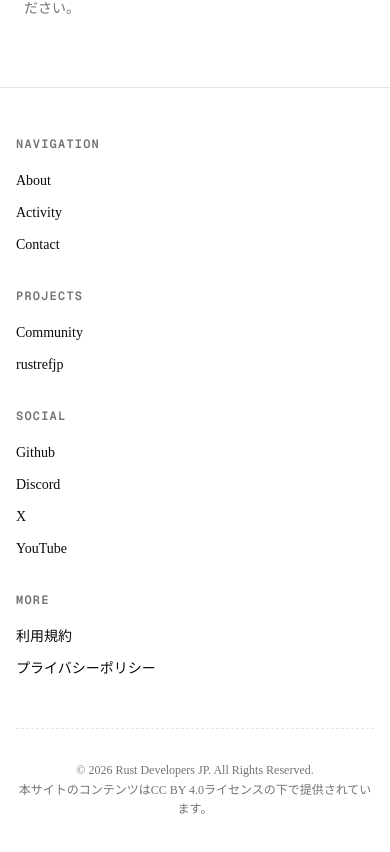
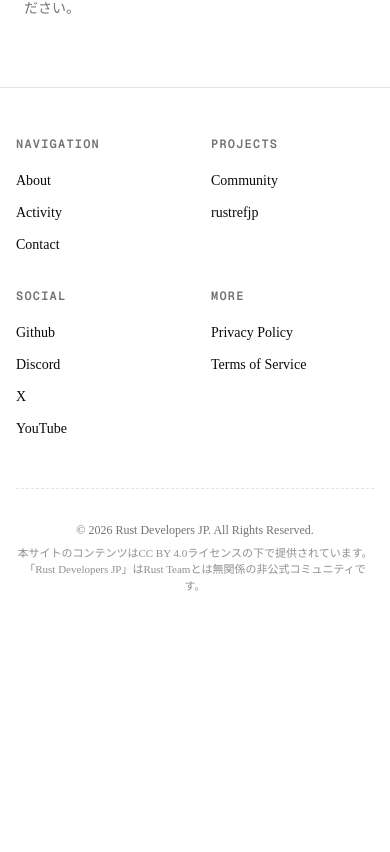
Before and after one commit to rust-developers-jp/rsdevsjp, a Next.js app: page /privacy in a window 390 px wide. Shown: the part 1653-2505 px from the top of the page. After the commit the page ends 2295 px from the top, so only its background shows below. Built offline with nearby package versions, Linux system fonts and the light colour scheme.

Commit message:
feat: add unofficial notice

```diff
--- a/components/about-section.tsx
+++ b/components/about-section.tsx
@@ -12,7 +12,11 @@ export function AboutSection() {
                         <Highlighter action="underline" color="#f66a00">
                             <strong>Rust Developers JP</strong>
                         </Highlighter>
-                        は、Rust言語の普及と振興を目的とした日本語コミュニティです。
+                        は、Rust言語の普及と振興を目的とした
+                        <Highlighter action="underline" color="#f66a00">
+                            <strong>非公式</strong>
+                        </Highlighter>
+                        の日本コミュニティです。
                     </p>
                     <p>
                         私たちは、より多くの方にRustの魅力と可能性を知っていただくこと、そして日本国内におけるRustエコシステムの発展に寄与することを目指して活動しております。
--- a/components/site-footer.tsx
+++ b/components/site-footer.tsx
@@ -20,8 +20,8 @@ const footerLinks = {
     { label: "YouTube", href: "https://www.youtube.com/@rust_developers_jp" },
   ],
   More: [
-    { label: "利用規約", href: "/tos" },
-    { label: "プライバシーポリシー", href: "/privacy" },
+    { label: "Privacy Policy", href: "/privacy" },
+    { label: "Terms of Service", href: "/tos" },
   ],
 }
 
@@ -33,7 +33,7 @@ export function Footer() {
   return (
     <footer className="border-t" role="contentinfo">
       <div className="mx-auto max-w-5xl px-4 py-12 sm:px-6 sm:py-14">
-        <div className="mb-12 grid gap-8 sm:mb-14 sm:grid-cols-2 sm:gap-10 lg:grid-cols-4">
+        <div className="mb-12 grid gap-8 sm:mb-14 grid-cols-2 sm:gap-10 lg:grid-cols-4">
           {Object.entries(footerLinks).map(([category, links]) => (
             <div key={category}>
               <h3 className="mb-4 font-mono text-xs font-semibold uppercase tracking-widest text-muted-foreground">
@@ -58,10 +58,13 @@ export function Footer() {
           ))}
         </div>
 
-        <div className="flex flex-col items-center justify-between gap-4 border-t border-dashed pt-8 sm:flex-row">
+        <div className="flex flex-col items-center justify-center gap-1 border-t border-dashed pt-8">
           <p className="mx-auto text-center text-xs leading-relaxed text-muted-foreground">
-            © 2026 Rust Developers JP. All Rights Reserved. <br />
-            本サイトのコンテンツはCC BY 4.0ライセンスの下で提供されています。
+            © 2026 Rust Developers JP. All Rights Reserved.
+          </p>
+          <p className="mx-auto text-center text-[11px] text-muted-foreground/80">
+            本サイトのコンテンツはCC BY 4.0ライセンスの下で提供されています。<br />
+            「Rust Developers JP」はRust Teamとは無関係の非公式コミュニティです。
           </p>
         </div>
       </div>
```
